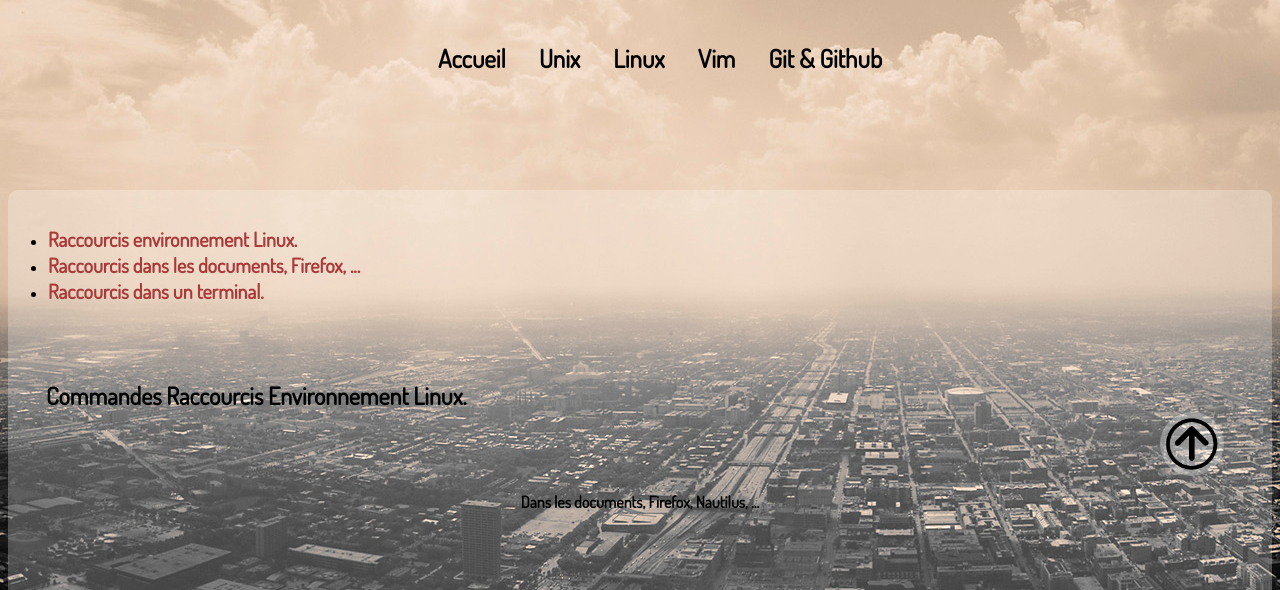
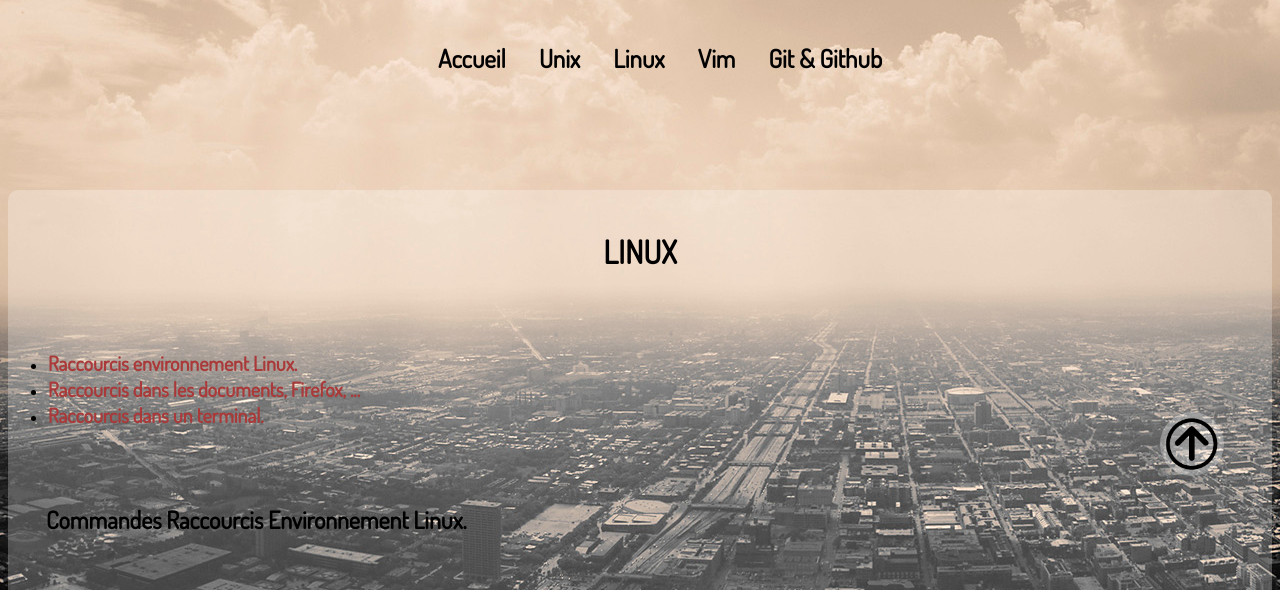
Before and after one commit to btlknajib/Accueil, a plain HTML site: page cslinux.html in a window 1280 px wide. Shown: the part 181-771 px from the top of the page. Drawn offline with Linux system fonts and the light colour scheme.

Commit message:
rework h1 in css

```diff
--- a/cslinux.html
+++ b/cslinux.html
@@ -70,6 +70,9 @@
            <br>
            <div class="body">
              <div class="raccourcis"><br>
+               <h1>LINUX</h1>
+               <br>
+               <br>
                <ul>
                    <li><a href="#cmd">Raccourcis environnement Linux.</a></li>
                    <li><a href="#cmd1">Raccourcis dans les documents, Firefox, ...</a></li>
--- a/style.css
+++ b/style.css
@@ -11,6 +11,10 @@ h3 {
         text-align: center;
         font-weight: bold;
         font-size: 20px;
+}
+
+h1 {
+        text-align: center;
 }
 
 article p {
```
Also changed, not shown: csgit.html (+3 -0 lines), csunix.html (+3 -0 lines), csvim.html (+3 -0 lines).
